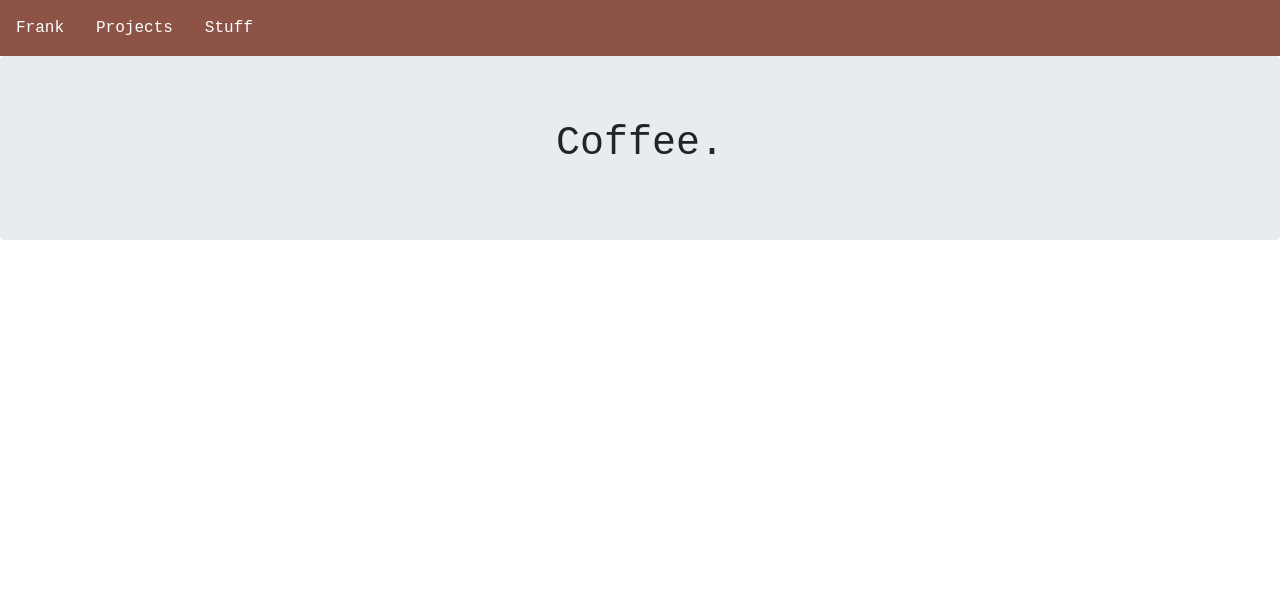
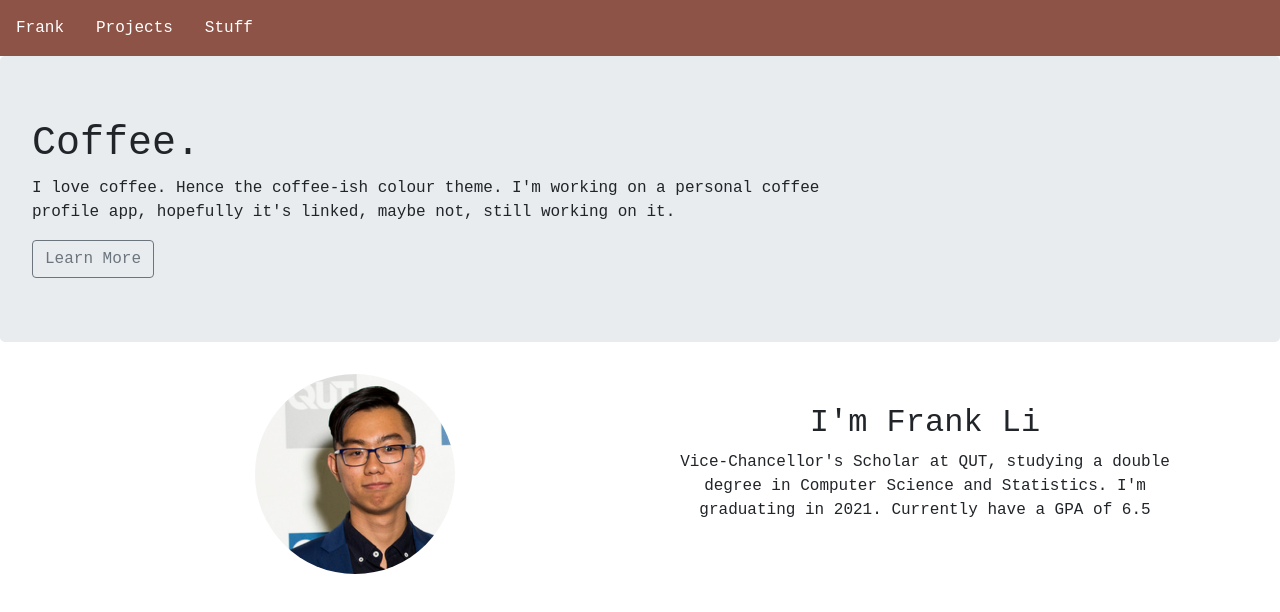
Before and after one commit to frankisawesome/franklyreactive, a React (Create React App) app: page / in a window 1280 px wide. Shown: the top 612 px of the page. Built offline with nearby package versions, Linux system fonts and the light colour scheme; a web font is replaced by a local one.

Commit message:
showcase section done

```diff
--- a/src/components/Home.js
+++ b/src/components/Home.js
@@ -1,10 +1,28 @@
 import React from 'react';
-import { Jumbo } from './Jumbo'
+import { Jumbo } from './Jumbo';
+import { Showcase } from './Showcase';
+import myhead from '../images/myhead.jpg'
+export const Home = (props) => {
 
-export const Home = (props) => {
+    //Set of props that can be easily modified to populate the components
+    const jumboProps = {
+        title: "Coffee.",
+        subtext: "I love coffee. Hence the coffee-ish colour theme. I'm working on a personal coffee profile app, hopefully it's linked, maybe not, still working on it.",
+        buttonLink: "",
+        buttonText: "Learn More"
+    }
+
+    const showcaseProps = {
+        image: myhead,
+        heading: "I'm Frank Li",
+        text: "Vice-Chancellor's Scholar at QUT, studying a double degree in Computer Science and Statistics. I'm graduating in 2021. Currently have a GPA of 6.5"
+    }
+
+    //Render
     return(
         <div>
-            <Jumbo title="Coffee."/>
+            <Jumbo {...jumboProps}/>
+            <Showcase {...showcaseProps}/>
         </div>
     )
 }
--- a/src/components/Jumbo.js
+++ b/src/components/Jumbo.js
@@ -1,11 +1,15 @@
 import React from 'react';
 import Jumbotron from 'react-bootstrap/Jumbotron';
+import Button from 'react-bootstrap/Button';
+import '../css/jumbo.css';
 
-//This compoenent will render a length-wise jumbotron components with custom props
+//A jumbontron component with a title, a subtext, and a button.
 export const Jumbo = (props) => {
     return(
         <Jumbotron>
             <h1>{props.title}</h1>
+            <p>{props.subtext}</p>
+            <Button variant="outline-secondary" href={props.buttonLink}>{props.buttonText}</Button>
         </Jumbotron>
     )
 }
--- a/src/components/Nav.js
+++ b/src/components/Nav.js
@@ -1,6 +1,5 @@
 import React from 'react';
 //Additional coponent imports
-import { LinkContainer } from 'react-router-bootstrap';
 import Nav from 'react-bootstrap/Nav';
 import { Link } from 'react-router-dom';
 
--- /dev/null
+++ b/src/components/Showcase.js
@@ -0,0 +1,26 @@
+import React from 'react';
+import '../css/showcase.css';
+
+//React bootstrap imports
+import Image from 'react-bootstrap/Image';
+import Row from 'react-bootstrap/Row';
+import Col from 'react-bootstrap/Col';
+import Container from 'react-bootstrap/Container';
+
+
+//Displays a rounded image, a heading and some text.
+export const Showcase = (props) => {
+    return (
+        <Container>
+            <Row>
+                <Col xs={12} md={6}>
+                    <Image src={props.image} roundedCircle />
+                </Col>
+                <Col xs={12} md={6} className="stuff-right">
+                    <h2>{props.heading}</h2>
+                    <p>{props.text}</p>
+                </Col>
+            </Row>
+        </Container>
+    )
+}
--- /dev/null
+++ b/src/css/jumbo.css
@@ -0,0 +1,7 @@
+.jumbotron {
+    text-align: left;
+}
+
+.jumbotron p {
+    max-width: 800px;
+}
--- /dev/null
+++ b/src/css/showcase.css
@@ -0,0 +1,3 @@
+.stuff-right {
+    margin-top: 30px;
+}
```
Also changed, not shown: src/images/myhead.jpg (added).
